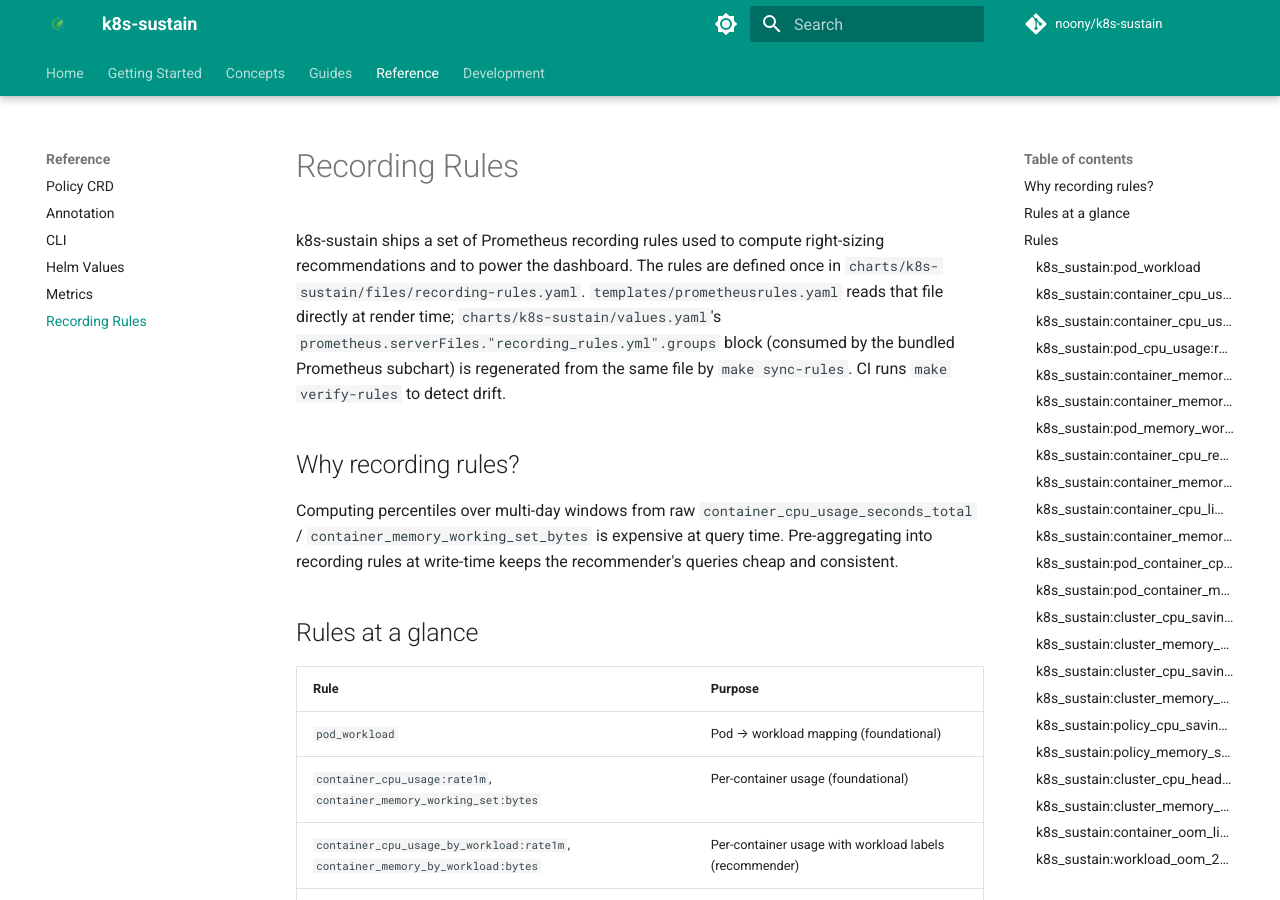
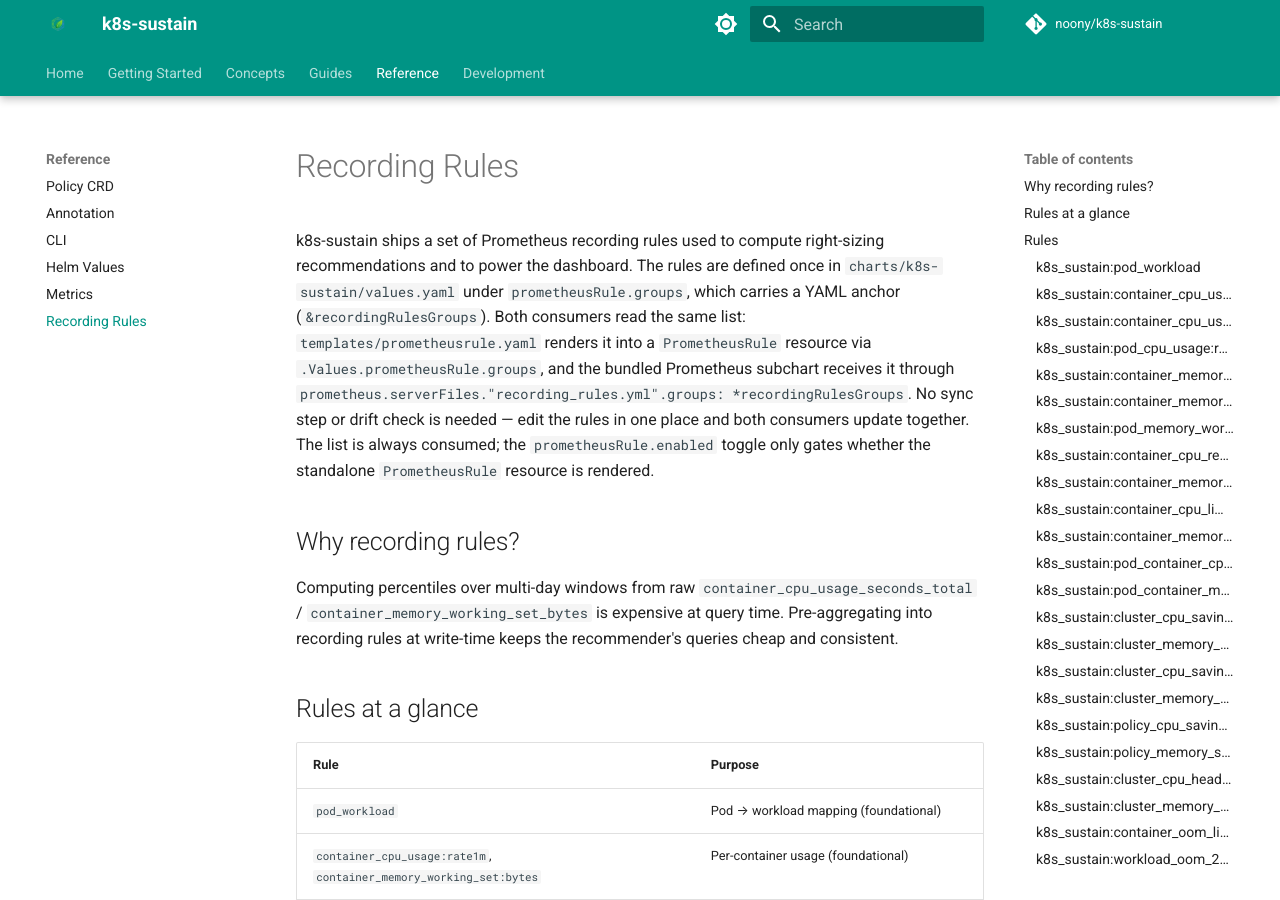
Before and after one commit to noony/k8s-sustain, an MkDocs documentation site: the page built from docs/reference/recording-rules.md, in a window 1280 px wide and 900 px high. Built offline with MkDocs 1.6.1 and Material for MkDocs 9.7.7, drawn with Linux system fonts in a browser that asks for light colours; comment, search, counter and statistics services are not loaded; some of the changed text lies outside the part shown.

Commit message:
Simplify prometheus rule and avoid sync scripts

```diff
--- a/.pre-commit-config.yaml
+++ b/.pre-commit-config.yaml
@@ -39,12 +39,6 @@
         language: system
         pass_filenames: false
         files: ^(api/|charts/k8s-sustain/files/crds/)
-      - id: verify-rules
-        name: verify recording rules in sync
-        entry: make verify-rules
-        language: system
-        pass_filenames: false
-        files: ^charts/k8s-sustain/(values\.yaml|templates/prometheusrules\.yaml|files/recording-rules\.yaml)
       - id: go-mod-tidy
         name: go mod tidy
         entry: bash -c 'go mod tidy && git diff --exit-code go.mod go.sum'
--- a/docs/reference/recording-rules.md
+++ b/docs/reference/recording-rules.md
@@ -1,8 +1,8 @@
-<!-- Source of truth: charts/k8s-sustain/files/recording-rules.yaml -->
+<!-- Source of truth: charts/k8s-sustain/values.yaml under `prometheusRule.groups` -->
 
 # Recording Rules
 
-k8s-sustain ships a set of Prometheus recording rules used to compute right-sizing recommendations and to power the dashboard. The rules are defined once in `charts/k8s-sustain/files/recording-rules.yaml`. `templates/prometheusrules.yaml` reads that file directly at render time; `charts/k8s-sustain/values.yaml`'s `prometheus.serverFiles."recording_rules.yml".groups` block (consumed by the bundled Prometheus subchart) is regenerated from the same file by `make sync-rules`. CI runs `make verify-rules` to detect drift.
+k8s-sustain ships a set of Prometheus recording rules used to compute right-sizing recommendations and to power the dashboard. The rules are defined once in `charts/k8s-sustain/values.yaml` under `prometheusRule.groups`, which carries a YAML anchor (`&recordingRulesGroups`). Both consumers read the same list: `templates/prometheusrule.yaml` renders it into a `PrometheusRule` resource via `.Values.prometheusRule.groups`, and the bundled Prometheus subchart receives it through `prometheus.serverFiles."recording_rules.yml".groups: *recordingRulesGroups`. No sync step or drift check is needed — edit the rules in one place and both consumers update together. The list is always consumed; the `prometheusRule.enabled` toggle only gates whether the standalone `PrometheusRule` resource is rendered.
 
 ## Why recording rules?
 
@@ -425,7 +425,7 @@
 
 ## Customising
 
-The chart exposes the rules via `prometheusRule.rules` in `values.yaml`. Override individual rules to adapt to your environment, but keep names stable — the recommender queries by name.
+The chart exposes the rules via `prometheusRule.groups` in `values.yaml`. Override individual rules to adapt to your environment, but keep names stable — the recommender queries by name.
 
 ## See also
 
```
Also changed, not shown: docs/getting-started/installation.md (+1 -1 lines), docs/guides/dashboard.md (+1 -1 lines), docs/reference/helm-values.md (+2 -1 lines), docs/reference/metrics.md (+1 -1 lines), 10 other files.
